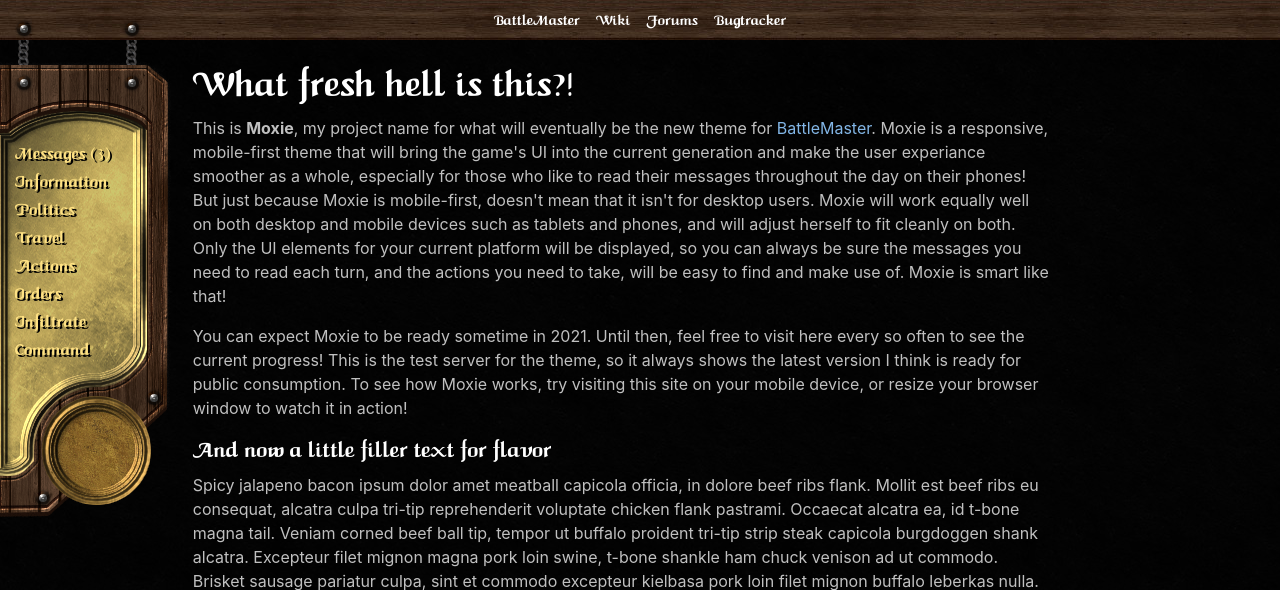
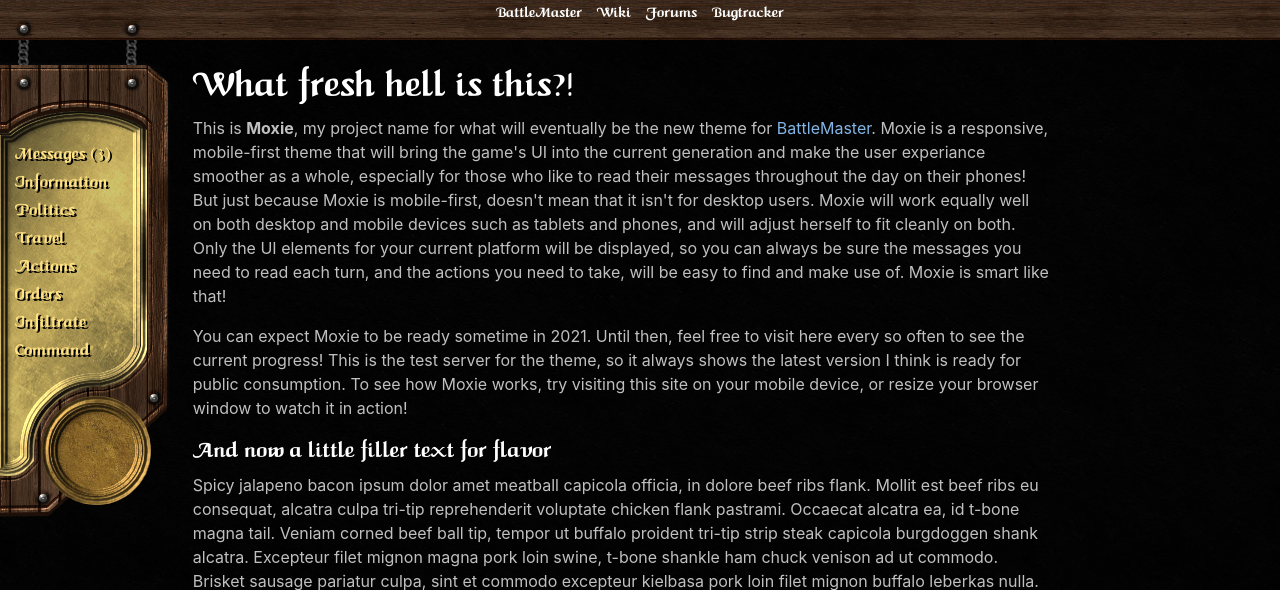
Before and after one commit to ProbablyUnwise/Moxie, a PHP site: page / in a window 1280 px wide. Shown: the top 590 px of the page. Run offline with PHP 8.4, Linux system fonts and the light colour scheme.

Commit message:
title-bar gets the footer treatment

```diff
--- a/index.html
+++ b/index.html
@@ -14,17 +14,8 @@
 </head>
 
 <body class="container-fluid">
-    <header>
-        <div class="row">
-            <div id="title-bar" class="container-fluid">
-                <div class="container-fluid d-flex flex-row justify-content-center align-items-center">
-                    <div class="p-2"><a href="#">BattleMaster</a></div>
-                    <div class="p-2"><a href="#">Wiki</a></div>
-                    <div class="p-2"><a href="#">Forums</a></div>
-                    <div class="p-2"><a href="#">Bugtracker</a></div>
-                </div>
-            </div>
-        </div>
+    <header id="title-bar" class="row container-fluid">
+        <div class="col text-center"><a href="#">BattleMaster</a> - <a href="#">Wiki</a> - <a href="#">Forums</a> - <a href="#">Bugtracker</a></div>
     </header>
     <main class="row">
         <!-- hidden on mobile -->
--- a/style.css
+++ b/style.css
@@ -47,6 +47,7 @@ h6 {
     font-size: medium;
     background: url(images/bm-title-bar.jpg);
     position: fixed;
+    min-height: 40px;
     top: 0;
     z-index: 99;
 }
```
